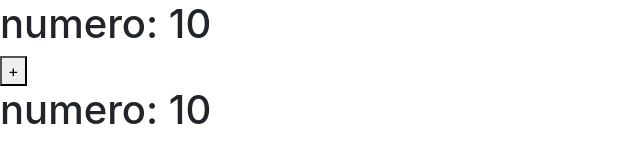
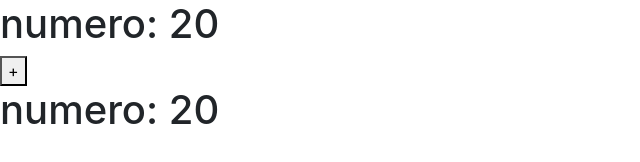
Before and after one commit to darioyucra/cursoVueJS, a plain HTML site: page index.html in a window 1280 px wide. Shown: the full height of the page, 0-640 px from the left. Drawn offline with nearby package versions, Linux system fonts and the light colour scheme.

Commit message:
seccion 3-2

```diff
--- a/index.html
+++ b/index.html
@@ -43,7 +43,7 @@
 
         const store = new Vuex.Store({
             state:{
-                numero: 10
+                numero: 20
             },
             mutations:{
                 aumentar(state){
```
